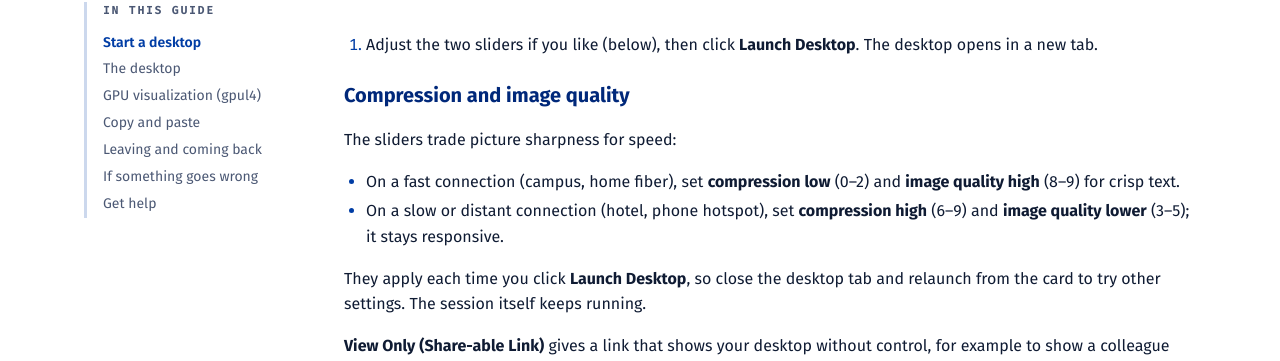
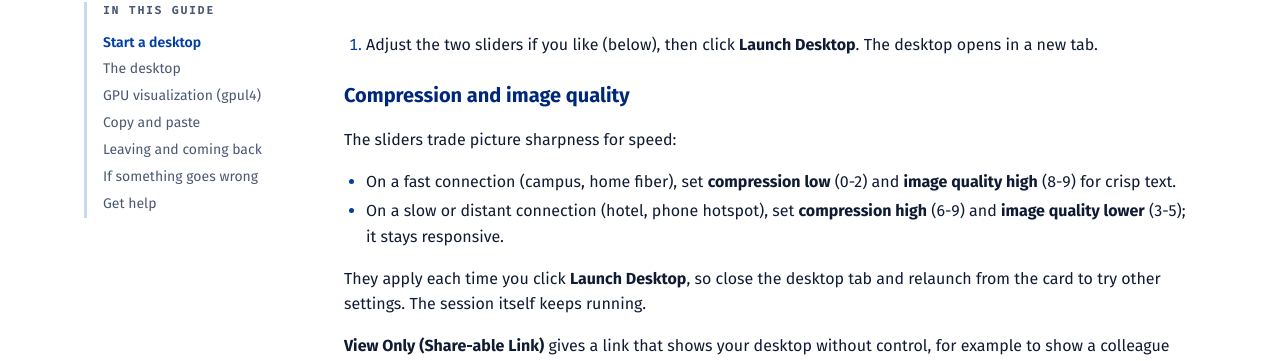
Before and after one commit to UCR-Research-Computing/rc-dev, a Jekyll site: the page built from _kb/ursa-portal-desktop.md, in a window 1280 px wide and 900 px high, scrolled down 3875 px. Shown: the part 88-449 px from the top of the window. Built offline with Jekyll 4.4.1, drawn with Linux system fonts in a browser that asks for light colours; some web fonts are replaced.

Commit message:
ASCII fixes

```diff
--- a/_kb/ursa-portal-desktop.md
+++ b/_kb/ursa-portal-desktop.md
@@ -59,8 +59,8 @@ For a GPU desktop, choose **gpul4** and up to **8** cores:
 
 The sliders trade picture sharpness for speed:
 
-* On a fast connection (campus, home fiber), set **compression low** (0–2) and **image quality high** (8–9) for crisp text.
-* On a slow or distant connection (hotel, phone hotspot), set **compression high** (6–9) and **image quality lower** (3–5); it stays responsive.
+* On a fast connection (campus, home fiber), set **compression low** (0-2) and **image quality high** (8-9) for crisp text.
+* On a slow or distant connection (hotel, phone hotspot), set **compression high** (6-9) and **image quality lower** (3-5); it stays responsive.
 
 They apply each time you click **Launch Desktop**, so close the desktop tab and relaunch from the card to try other settings. The session itself keeps running.
 
```
Also changed, not shown: _kb/ursa-portal-jupyter.md (+1 -1 lines).
